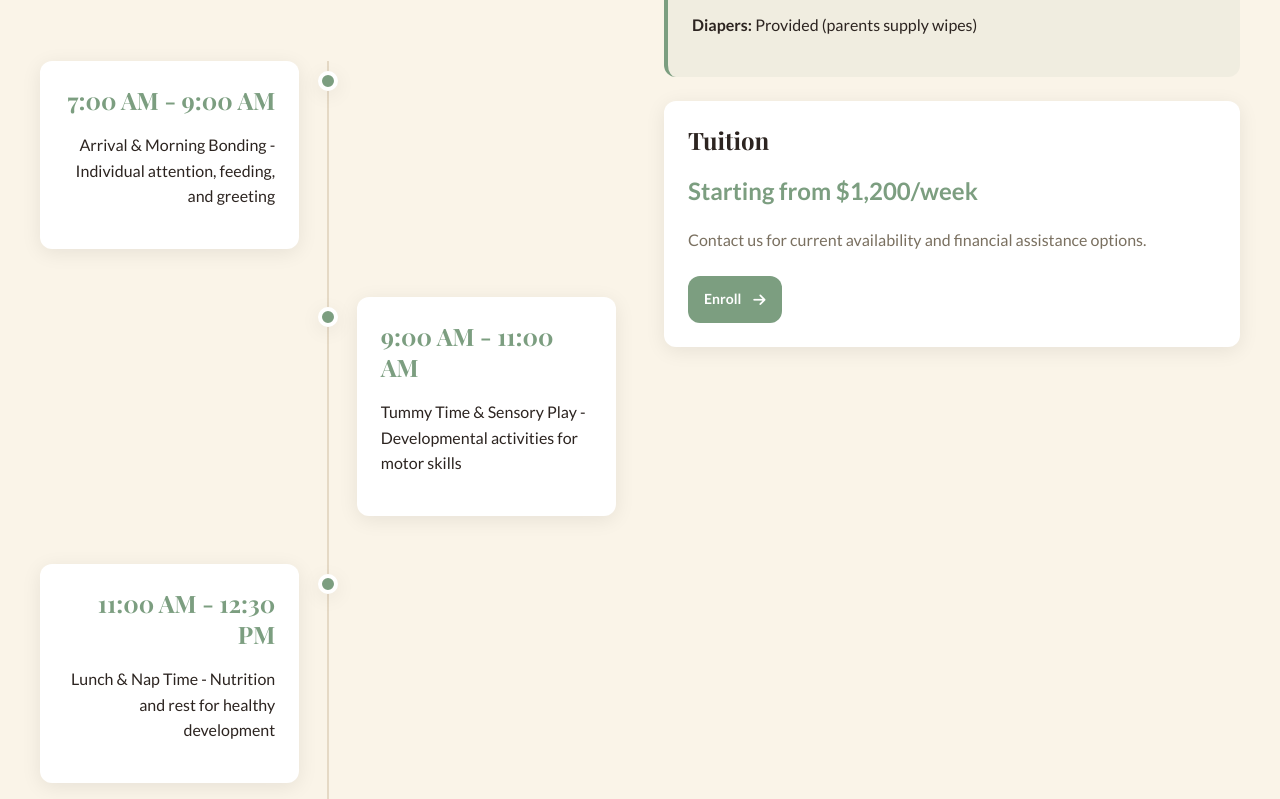
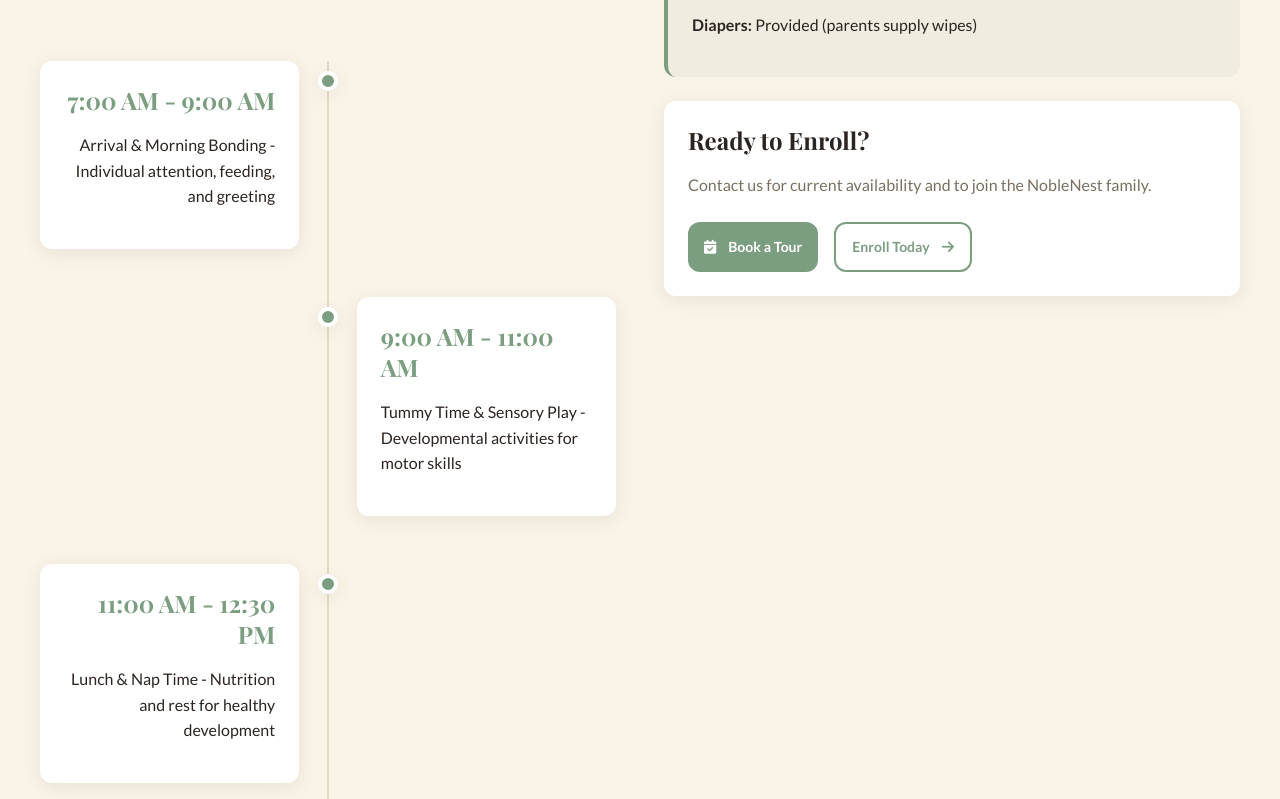
Before and after one commit to titobilobaconsultslimited-a11y/sunshine-sprouts-childcare, a plain HTML site: page programs.html in a window 1280 px wide. Shown: the part 841-1640 px from the top of the page. Drawn offline with nearby package versions, Linux system fonts and the light colour scheme.

Commit message:
Remove all tuition prices from programs page; replace with Book a Tour / Enroll Today CTAs

```diff
--- a/programs.html
+++ b/programs.html
@@ -153,10 +153,12 @@
                 </div>
 
                 <div class="card" style="margin-top: var(--spacing-lg);">
-                  <h4 style="margin-bottom: var(--spacing-md);">Tuition</h4>
-                  <p style="font-size: 24px; color: var(--primary); font-weight: 700; margin-bottom: var(--spacing-md);">Starting from $1,200/week</p>
-                  <p style="color: var(--text-light); margin-bottom: var(--spacing-lg);">Contact us for current availability and financial assistance options.</p>
-                  <a href="enrollment.html" class="btn btn-primary btn-small">Enroll <i class="fas fa-arrow-right"></i></a>
+                  <h4 style="margin-bottom: var(--spacing-md);">Ready to Enroll?</h4>
+                  <p style="color: var(--text-light); margin-bottom: var(--spacing-lg);">Contact us for current availability and to join the NobleNest family.</p>
+                  <div style="display: flex; gap: var(--spacing-md); flex-wrap: wrap;">
+                    <a href="contact.html" class="btn btn-primary btn-small"><i class="fas fa-calendar-check"></i> Book a Tour</a>
+                    <a href="enrollment.html" class="btn btn-outline btn-small">Enroll Today <i class="fas fa-arrow-right"></i></a>
+                  </div>
                 </div>
               </div>
             </div>
@@ -229,10 +231,12 @@
                 </div>
 
                 <div class="card" style="margin-top: var(--spacing-lg);">
-                  <h4 style="margin-bottom: var(--spacing-md);">Tuition</h4>
-                  <p style="font-size: 24px; color: var(--primary); font-weight: 700; margin-bottom: var(--spacing-md);">Starting from $900/week</p>
-                  <p style="color: var(--text-light); margin-bottom: var(--spacing-lg);">Contact us for current availability and financial assistance options.</p>
-                  <a href="enrollment.html" class="btn btn-primary btn-small">Enroll <i class="fas fa-arrow-right"></i></a>
+                  <h4 style="margin-bottom: var(--spacing-md);">Ready to Enroll?</h4>
+                  <p style="color: var(--text-light); margin-bottom: var(--spacing-lg);">Contact us for current availability and to join the NobleNest family.</p>
+                  <div style="display: flex; gap: var(--spacing-md); flex-wrap: wrap;">
+                    <a href="contact.html" class="btn btn-primary btn-small"><i class="fas fa-calendar-check"></i> Book a Tour</a>
+                    <a href="enrollment.html" class="btn btn-outline btn-small">Enroll Today <i class="fas fa-arrow-right"></i></a>
+                  </div>
                 </div>
               </div>
             </div>
@@ -305,10 +309,12 @@
                 </div>
 
                 <div class="card" style="margin-top: var(--spacing-lg);">
-                  <h4 style="margin-bottom: var(--spacing-md);">Tuition</h4>
-                  <p style="font-size: 24px; color: var(--primary); font-weight: 700; margin-bottom: var(--spacing-md);">Starting from $800/week</p>
-                  <p style="color: var(--text-light); margin-bottom: var(--spacing-lg);">Contact us for current availability and financial assistance options.</p>
-                  <a href="enrollment.html" class="btn btn-primary btn-small">Enroll <i class="fas fa-arrow-right"></i></a>
+                  <h4 style="margin-bottom: var(--spacing-md);">Ready to Enroll?</h4>
+                  <p style="color: var(--text-light); margin-bottom: var(--spacing-lg);">Contact us for current availability and to join the NobleNest family.</p>
+                  <div style="display: flex; gap: var(--spacing-md); flex-wrap: wrap;">
+                    <a href="contact.html" class="btn btn-primary btn-small"><i class="fas fa-calendar-check"></i> Book a Tour</a>
+                    <a href="enrollment.html" class="btn btn-outline btn-small">Enroll Today <i class="fas fa-arrow-right"></i></a>
+                  </div>
                 </div>
               </div>
             </div>
@@ -374,10 +380,12 @@
                 </div>
 
                 <div class="card" style="margin-top: var(--spacing-lg);">
-                  <h4 style="margin-bottom: var(--spacing-md);">Tuition</h4>
-                  <p style="font-size: 24px; color: var(--primary); font-weight: 700; margin-bottom: var(--spacing-md);">Starting from $350/week</p>
-                  <p style="color: var(--text-light); margin-bottom: var(--spacing-lg);">Contact us for current availability and financial assistance options.</p>
-                  <a href="enrollment.html" class="btn btn-primary btn-small">Enroll <i class="fas fa-arrow-right"></i></a>
+                  <h4 style="margin-bottom: var(--spacing-md);">Ready to Enroll?</h4>
+                  <p style="color: var(--text-light); margin-bottom: var(--spacing-lg);">Contact us for current availability and to join the NobleNest family.</p>
+                  <div style="display: flex; gap: var(--spacing-md); flex-wrap: wrap;">
+                    <a href="contact.html" class="btn btn-primary btn-small"><i class="fas fa-calendar-check"></i> Book a Tour</a>
+                    <a href="enrollment.html" class="btn btn-outline btn-small">Enroll Today <i class="fas fa-arrow-right"></i></a>
+                  </div>
                 </div>
               </div>
             </div>
@@ -417,10 +425,12 @@
                 </div>
 
                 <div class="card" style="margin-top: var(--spacing-lg);">
-                  <h4 style="margin-bottom: var(--spacing-md);">Tuition</h4>
-                  <p style="font-size: 24px; color: var(--primary); font-weight: 700; margin-bottom: var(--spacing-md);">Starting from $400-500/week</p>
-                  <p style="color: var(--text-light); margin-bottom: var(--spacing-lg);">Prices vary by age group and hours. Early registration discounts available!</p>
-                  <a href="enrollment.html" class="btn btn-primary btn-small">Register <i class="fas fa-arrow-right"></i></a>
+                  <h4 style="margin-bottom: var(--spacing-md);">Ready to Enroll?</h4>
+                  <p style="color: var(--text-light); margin-bottom: var(--spacing-lg);">Contact us for current availability and to join the NobleNest family.</p>
+                  <div style="display: flex; gap: var(--spacing-md); flex-wrap: wrap;">
+                    <a href="contact.html" class="btn btn-primary btn-small"><i class="fas fa-calendar-check"></i> Book a Tour</a>
+                    <a href="enrollment.html" class="btn btn-outline btn-small">Register Today <i class="fas fa-arrow-right"></i></a>
+                  </div>
                 </div>
               </div>
             </div>
@@ -527,11 +537,11 @@
                 <td>Yes, 1 hour daily</td>
               </tr>
               <tr>
-                <td><strong>Tuition Range</strong></td>
-                <td>$1,200/week</td>
-                <td>$900/week</td>
-                <td>$800/week</td>
-                <td>$350/week</td>
+                <td><strong>Enrollment</strong></td>
+                <td><a href="enrollment.html" style="color: var(--primary); font-weight: 600;">Enroll Today</a></td>
+                <td><a href="enrollment.html" style="color: var(--primary); font-weight: 600;">Enroll Today</a></td>
+                <td><a href="enrollment.html" style="color: var(--primary); font-weight: 600;">Enroll Today</a></td>
+                <td><a href="enrollment.html" style="color: var(--primary); font-weight: 600;">Enroll Today</a></td>
               </tr>
             </tbody>
           </table>
```
